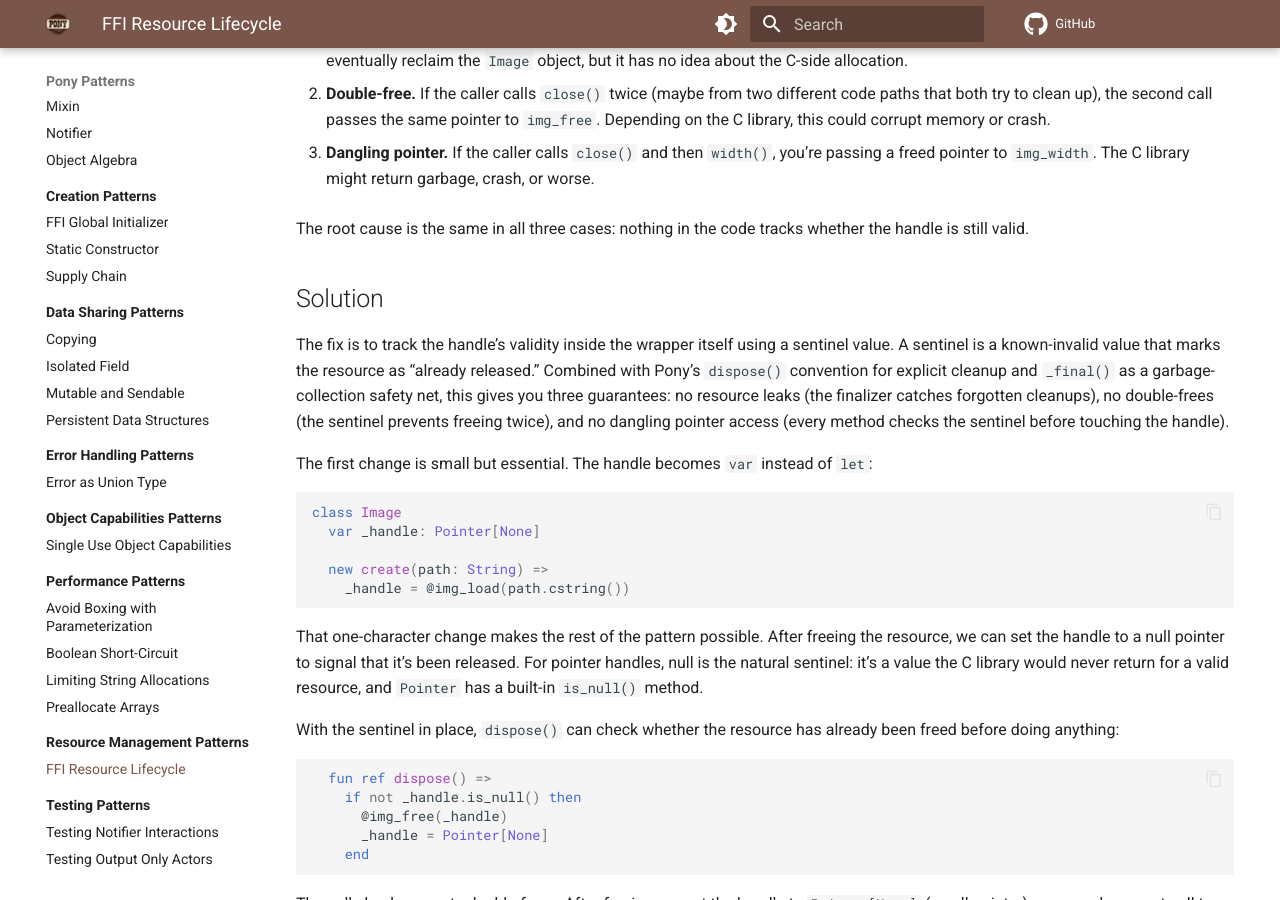
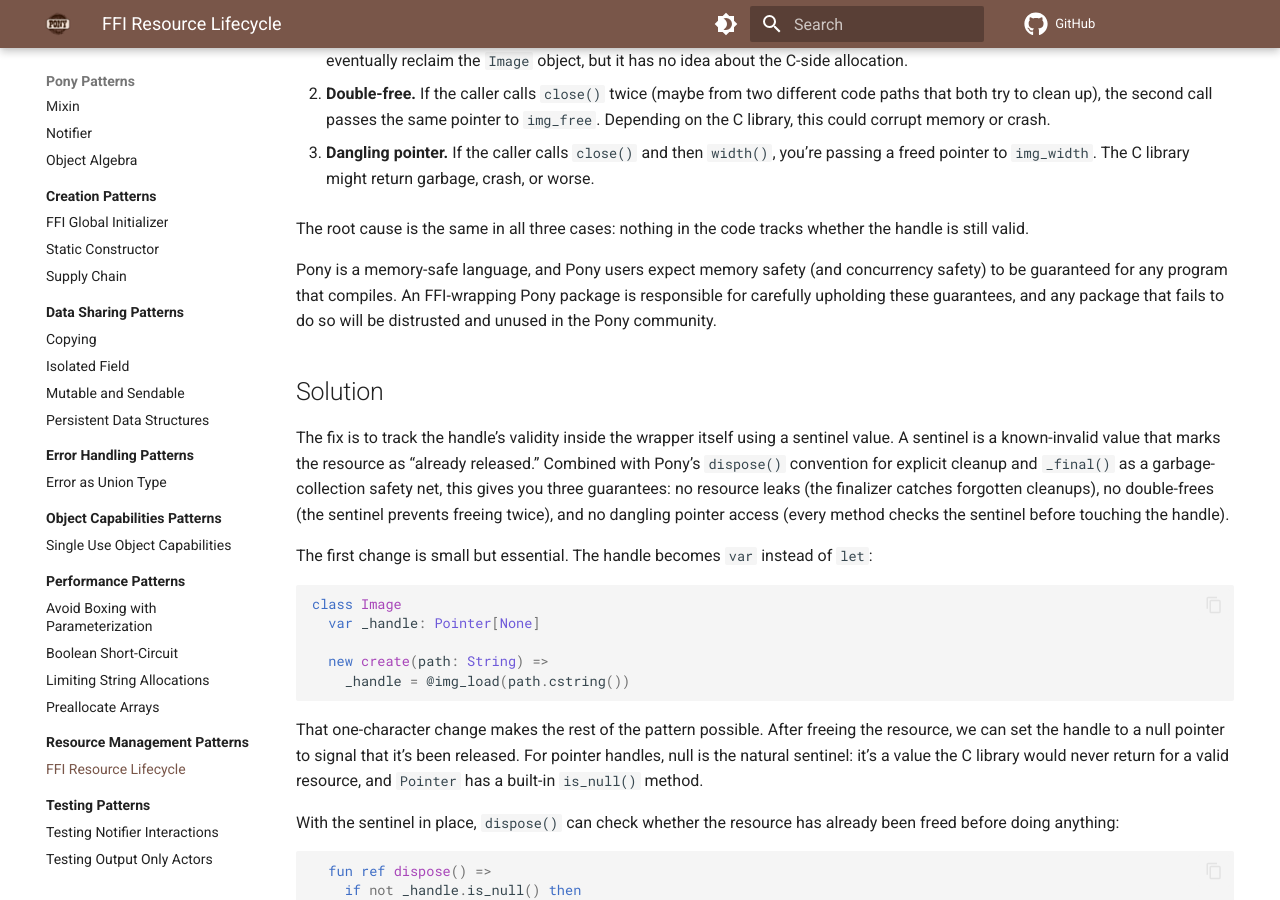
Before and after one commit to ponylang/pony-patterns, an MkDocs documentation site: the page built from docs/resource-management/ffi-resource-lifecycle.md, in a window 1280 px wide and 900 px high, scrolled down 724 px. Built offline with MkDocs 1.6.1 and Material for MkDocs 9.7.7, drawn with Linux system fonts in a browser that asks for light colours; comment, search, counter and statistics services are not loaded.

Commit message:
Address review feedback: emphasize why FFI safety matters in Pony
jemc's review correctly points out that the pattern should make the
stakes explicit — Pony's value proposition is compile-time safety,
and FFI wrappers that break those guarantees undermine community
trust in the package.

```diff
--- a/docs/resource-management/ffi-resource-lifecycle.md
+++ b/docs/resource-management/ffi-resource-lifecycle.md
@@ -40,6 +40,8 @@ This works until it doesn't. Three things can go wrong:
 3. **Dangling pointer.** If the caller calls `close()` and then `width()`, you're passing a freed pointer to `img_width`. The C library might return garbage, crash, or worse.
 
 The root cause is the same in all three cases: nothing in the code tracks whether the handle is still valid.
+
+Pony is a memory-safe language, and Pony users expect memory safety (and concurrency safety) to be guaranteed for any program that compiles. An FFI-wrapping Pony package is responsible for carefully upholding these guarantees, and any package that fails to do so will be distrusted and unused in the Pony community.
 
 ## Solution
 
```
